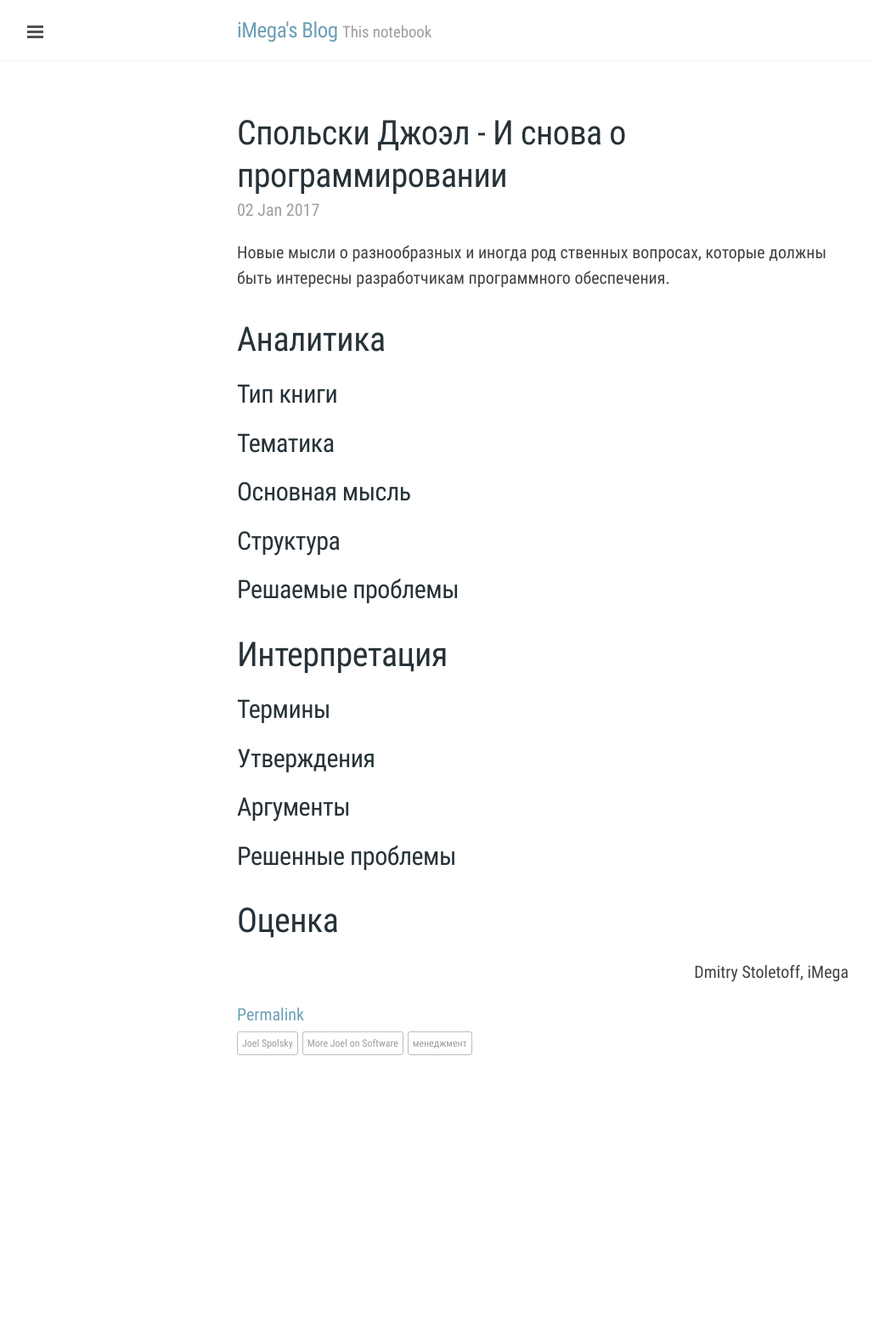
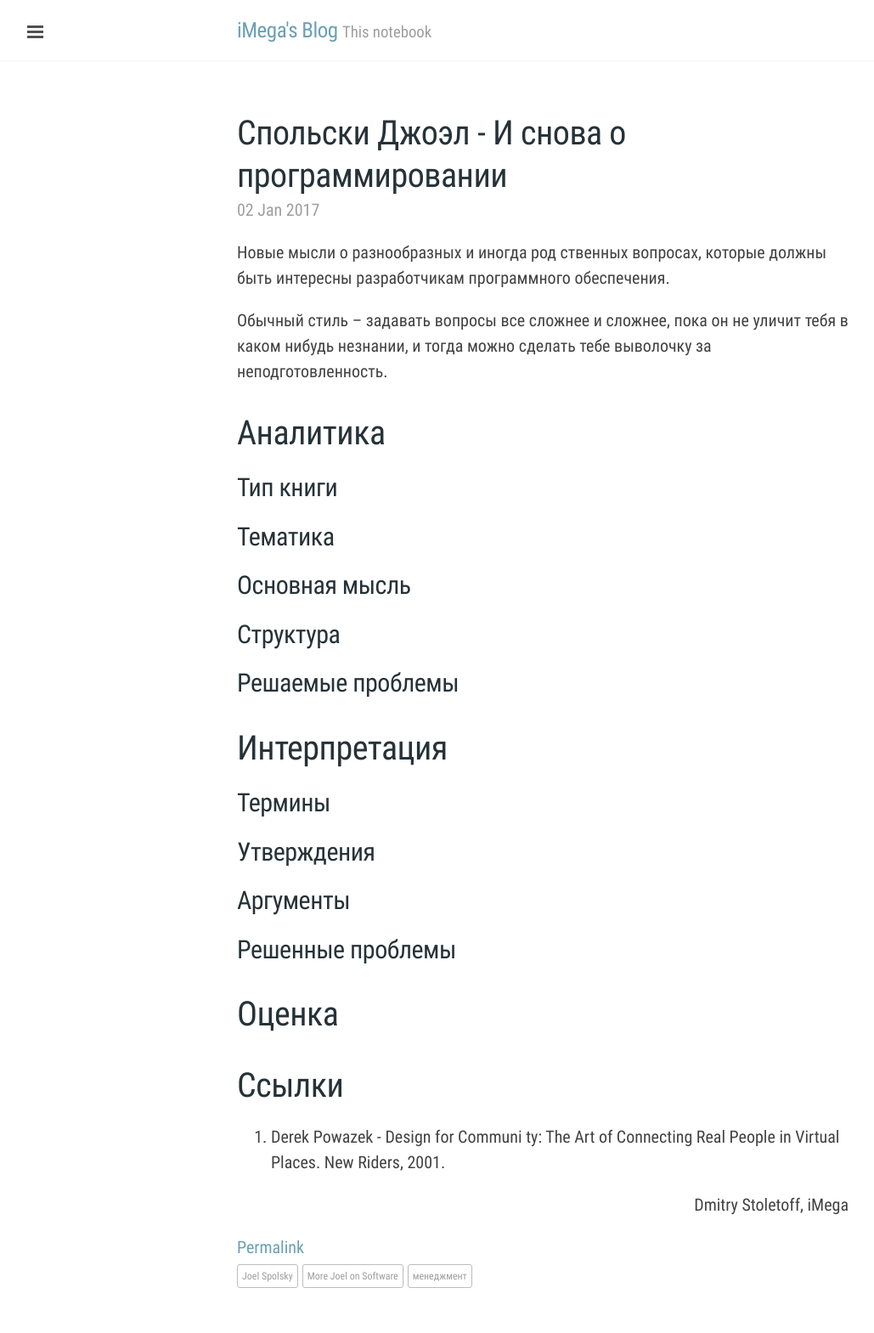
Before and after one commit to iMega/imega.github.io, a Jekyll site: the page built from _posts/2017-01-02-more-joel-on-software.md, in a window 1280 px wide. Shown: the whole page at 85% size, without its empty margins (1-1030 px from the left). Built offline with Jekyll 4.4.1, drawn with Linux system fonts in a browser that asks for light colours; comment, search, counter and statistics services are not loaded; before the commit the page ends 1295 px from its top, so only the background shows below that.

Commit message:
joel struct post

```diff
--- a/_posts/2017-01-02-more-joel-on-software.md
+++ b/_posts/2017-01-02-more-joel-on-software.md
@@ -11,6 +11,8 @@ tags:
 ---
 Новые мысли о разнообразных и иногда род  ственных вопросах, которые должны быть интересны разработчикам программного обеспечения.
 <!--more-->
+
+Обычный стиль – задавать вопросы все сложнее и сложнее, пока он не уличит тебя в каком нибудь незнании, и тогда можно сделать тебе выволочку за неподготовленность.
 
 # Аналитика
 
@@ -35,3 +37,6 @@ tags:
 ## Решенные проблемы
 
 # Оценка
+
+# Ссылки
+1. Derek Powazek - Design for Communi  ty: The Art of Connecting Real People in Virtual Places. New Riders, 2001.
```
Also changed, not shown: _posts/micro.md (added, +11 -0 lines).
